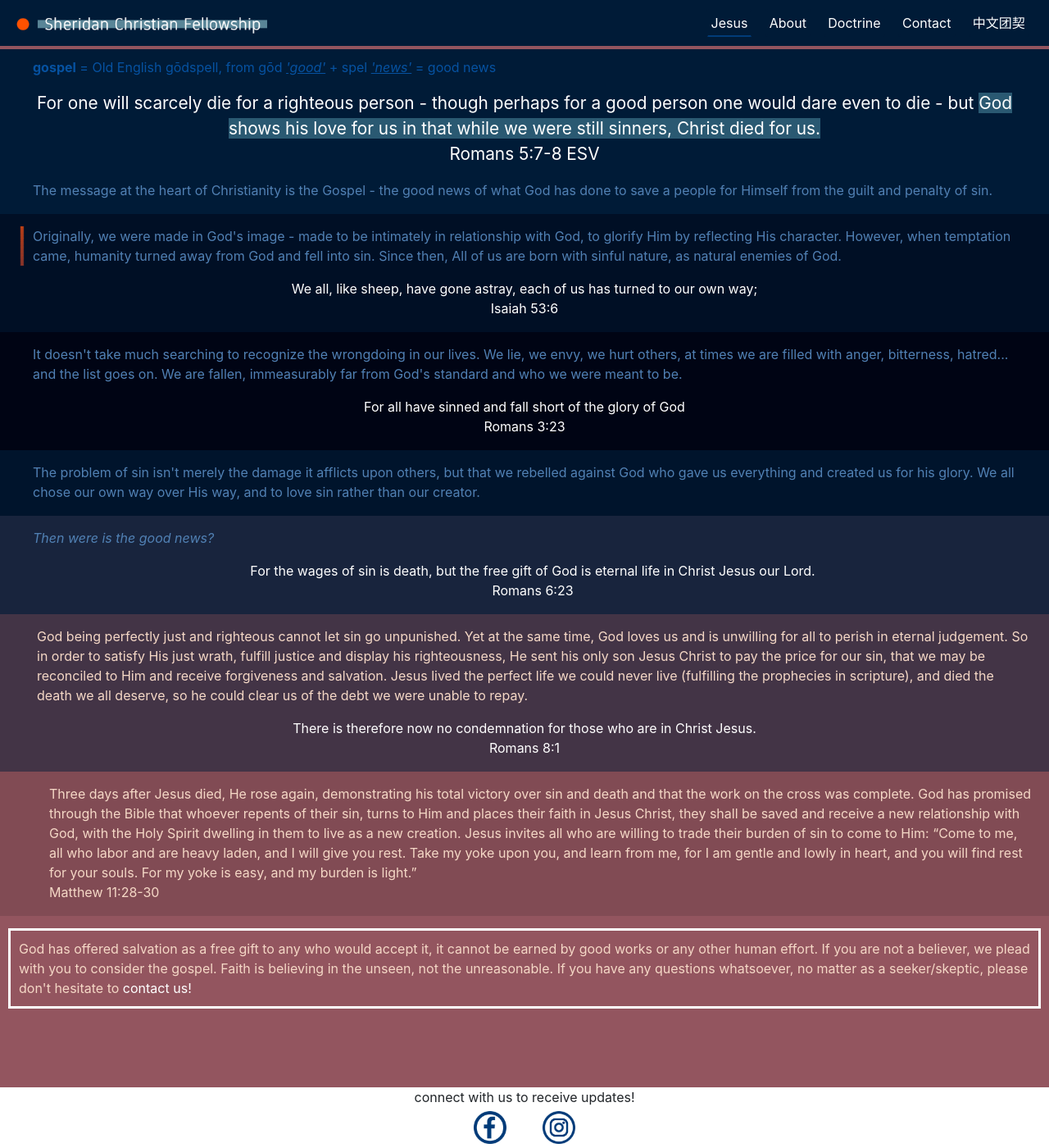
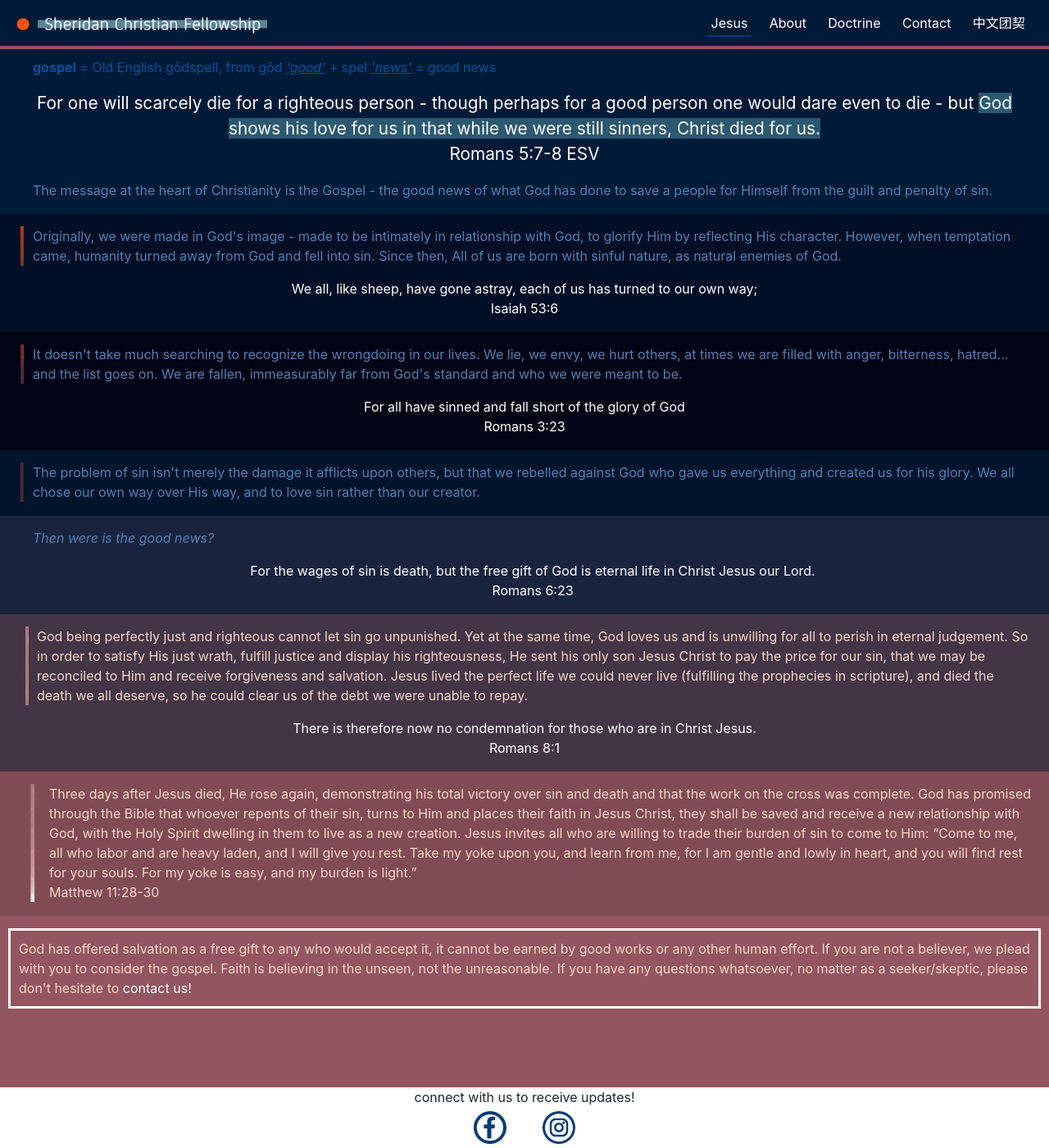
Before and after one commit to Rachael-C/Rachael-C.github.io, a Jekyll site: the page built from content/jesus.html, in a window 1280 px wide and 1400 px high. Shown: the whole window at 82% size. Built offline with Jekyll 4.4.1, drawn with Linux system fonts in a browser that asks for light colours.

```diff
--- a/_sass/main.scss
+++ b/_sass/main.scss
@@ -221,32 +221,35 @@ body {
 
 .pair1 {
   border-left: 10px solid transparent;
-  border-image: url(../images/stripe1.png) 30 stretch;
-  border-right: none;
+  border-image-source: url(../images/stripe1.png);
+  //border-image-width: 5px;
+  border-image-repeat: stretch;
+  border-image-slice: 30;
   padding-left: 10px;
 }
 
 .pair2 {
   border-left: 10px solid transparent;
-  border-left-image: url(../images/stripe2.png) 30 stretch;
+  border-image: url(../images/stripe2.png) 30 stretch;
   padding-left: 10px;
 }
 
 .pair3 {
   border-left: 10px solid transparent;
-  border-left-image: url(../images/stripe3.png) 30 stretch;
+  border-image: url(../images/stripe3.png) 30 stretch;
   padding-left: 10px;
 }
 
 .pair4 {
   border-left: 25px solid transparent;
-  border-left-image: url(../images/stripe_4.png) 250 stretch;
+  border-image: url(../images/stripe_4.png) 250 stretch;
   //padding-left: 10px;
 }
 
 .pair5 {
   border-left: 40px solid transparent;
-  border-left-image: url(../images/stripe_5.png) 250 stretch;
+  border-image: url(../images/stripe_5.png) 250 stretch;
+  //border-image-width: 15px;
   padding-left: 0px;
 }
 
```
Also changed, not shown: 6 other files.
